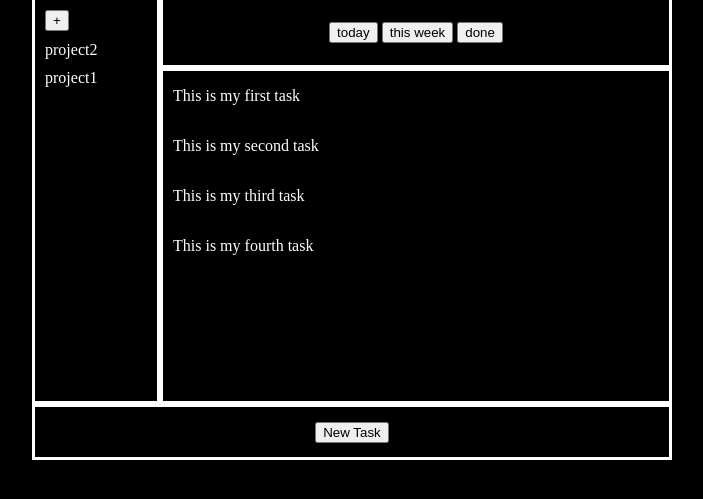
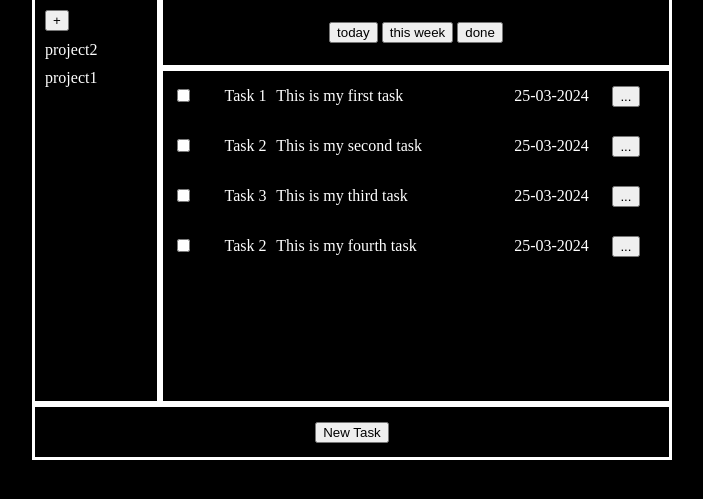
Before and after one commit to phanwilkie/tasker, a website built with webpack: page src/index.html in a window 1280 px wide. Shown: the part 137-636 px from the top of the page, without its empty margins (296-999 px from the left). Built offline with nearby package versions, Linux system fonts and the light colour scheme.

Commit message:
Added all task columns to the render method

```diff
--- a/src/index.js
+++ b/src/index.js
@@ -103,7 +103,8 @@ storeProject('project2', project2);
     //RENDER THE DEFAULT TASKS ON #TASK DIV
     const taskList = defaultProject.task;
     taskList.forEach(task => {
-        const taskInstance = new Task(task.description,
+        const taskInstance = new Task(task.title,
+                                      task.description,
                                       task.dueDate,
                                       task.isCompleted,
                                       task.isImportant);
--- a/src/project.js
+++ b/src/project.js
@@ -10,7 +10,7 @@ export default class Project {
         this.default = defaultProject;
         this.isActive = isActive;
         this.task =  taskData.map(taskData => new Task(
-            taskData.name,
+            taskData.title,
             taskData.description,
             taskData.dueDate,
             taskData.isCompleted,
--- a/src/style.css
+++ b/src/style.css
@@ -78,7 +78,7 @@ body
 
 .task {
     display: grid;
-    grid-template-columns: 8fr 1.5fr 1fr;
+    grid-template-columns: 1fr 1fr 5fr 2fr 1fr;
     grid-template-rows: repeat(auto-fill, minmax(30px, auto));
     align-items: center;
     gap: 5px;
--- a/src/task.js
+++ b/src/task.js
@@ -13,18 +13,38 @@ export default class Task {
 
     _bindTaskEvents() {};
 
-    _cacheTaskElements() {
-        this.taskElement = document.createElement('div');
-        this.taskElement.classList.add('task');
-        this.taskElement.textContent = this.title;
-    };
+    _renderTasks() {
+        const taskListContainer = document.getElementById(Task.taskListContainer);
 
-    _renderTasks(project) {
-        const taskListContainer = document.getElementById(Task.taskListContainer);
-        if (!this.taskElement) {
-            this._cacheTaskElements();
-        }
-        taskListContainer.appendChild(this.taskElement);
+        const taskParentDiv = document.createElement('div');
+        taskParentDiv.classList.add('task');
+        taskListContainer.appendChild(taskParentDiv);
+
+            const taskStatusDiv = document.createElement('div');
+            taskParentDiv.appendChild(taskStatusDiv);
+
+                const taskStatusCheck = document.createElement('input');
+                taskStatusCheck.type = 'checkbox';
+                taskStatusDiv.appendChild(taskStatusCheck);
+
+            const taskTitleDiv = document.createElement('div');
+            taskTitleDiv.textContent = this.title;
+            taskParentDiv.appendChild(taskTitleDiv);
+
+            const taskDescDiv = document.createElement('div');
+            taskDescDiv.textContent = this.description;
+            taskParentDiv.appendChild(taskDescDiv);
+
+            const taskDueDiv = document.createElement('div');
+            taskDueDiv.textContent = this.dueDate;
+            taskParentDiv.appendChild(taskDueDiv);
+
+            const taskOptionDiv = document.createElement('div');
+            taskParentDiv.appendChild(taskOptionDiv);
+
+                const taskOptionButton = document.createElement('button');
+                taskOptionButton.textContent = '...';
+                taskOptionDiv.appendChild(taskOptionButton);
     };
 
     addTask() {};
@@ -34,56 +54,3 @@ export default class Task {
     completeTask() {};
     markImportantTask() {};
 }
-
-
-
-// function renderBodyTasks(projectName) {
-//     const taskListDiv = document.querySelector('#tasklist');
-//     const taskList = loadTasks(projectName).tasks;
-//     const taskCount = loadTasks(projectName).taskCount;
-
-//     for (let i = 0; i < taskCount; i++) {
-//         //render taskDiv under the parent of TaskListDiv
-//         const taskDiv = document.createElement('div');
-//         taskDiv.className = 'task';
-//         if (taskList[i].isImportant) {
-//             taskDiv.className += ' important';
-//         }
-//         taskListDiv.appendChild(taskDiv);
-
-//             //render desc div
-//             const taskDescDiv = document.createElement('div');
-//             taskDescDiv.className = 'task-desc-div';
-//             taskDiv.appendChild(taskDescDiv);
-
-//                 //Add task desc checklist
-//                 const taskDescInput = document.createElement('input');
-//                 taskDescInput.type = 'checkbox';
-//                 taskDescInput.id = 'task'+i;
-//                 taskDescInput.name = 'task'+i;
-//                 taskDescDiv.appendChild(taskDescInput);
-
-//                 //Add task desc label
-//                 const taskDescLabel = document.createElement('label');
-//                 taskDescLabel.textContent = taskList[i].description;
-//                 taskDescLabel.for = 'task'+i;
-//                 taskDescDiv.appendChild(taskDescLabel);
-
-//             //Render due date div
-//             const taskDueDivTarget = document.createElement('div');
-//             taskDueDivTarget.className = 'task-due-div';
-//             taskDueDivTarget.textContent = taskList[i].dueDate;
-//             taskDiv.appendChild(taskDueDivTarget);
-
-//             //Render More Options div
-//             const taskOptionDivTarget = document.createElement('div');
-//             taskOptionDivTarget.className = 'task-option-div';
-//             taskDiv.appendChild(taskOptionDivTarget);
-
-//                 const taskOptionButton = document.createElement('button');
-//                 taskOptionButton.textContent = '...';
-//                 taskOptionButton.class = 'btn-option';
-//                 taskOptionButton.id = 'btn-option-'+i;
-//                 taskOptionDivTarget.appendChild(taskOptionButton);
-//     }
-// }
```
Also changed, not shown: dist/main.bundle.js.
